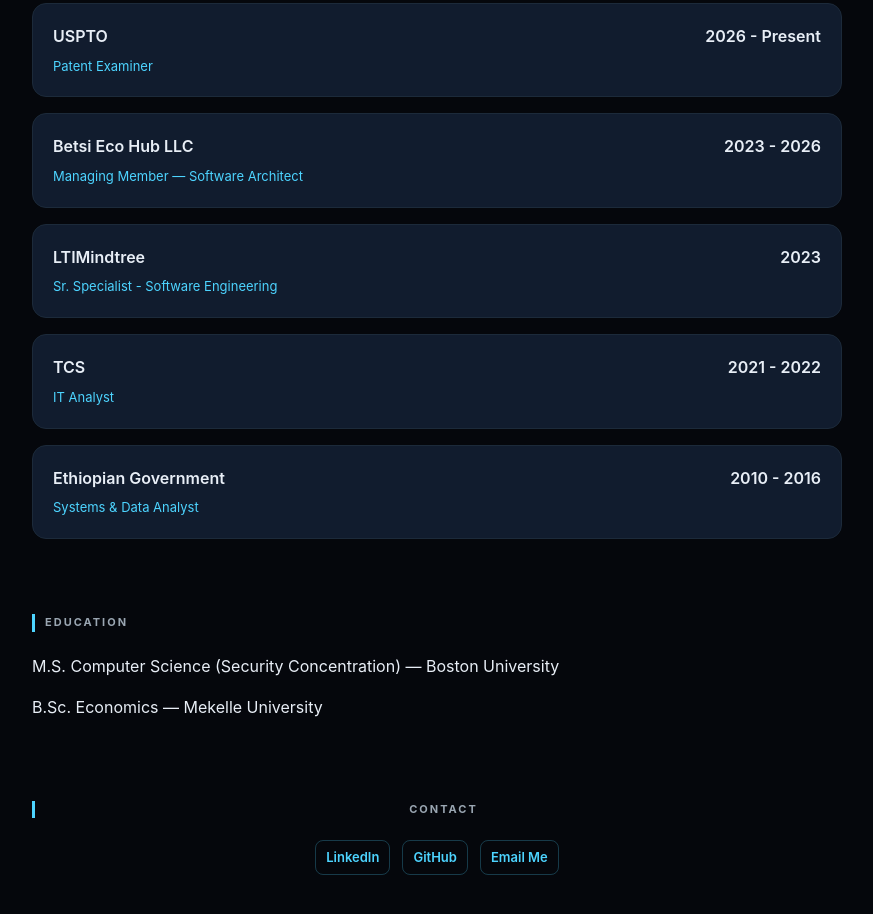
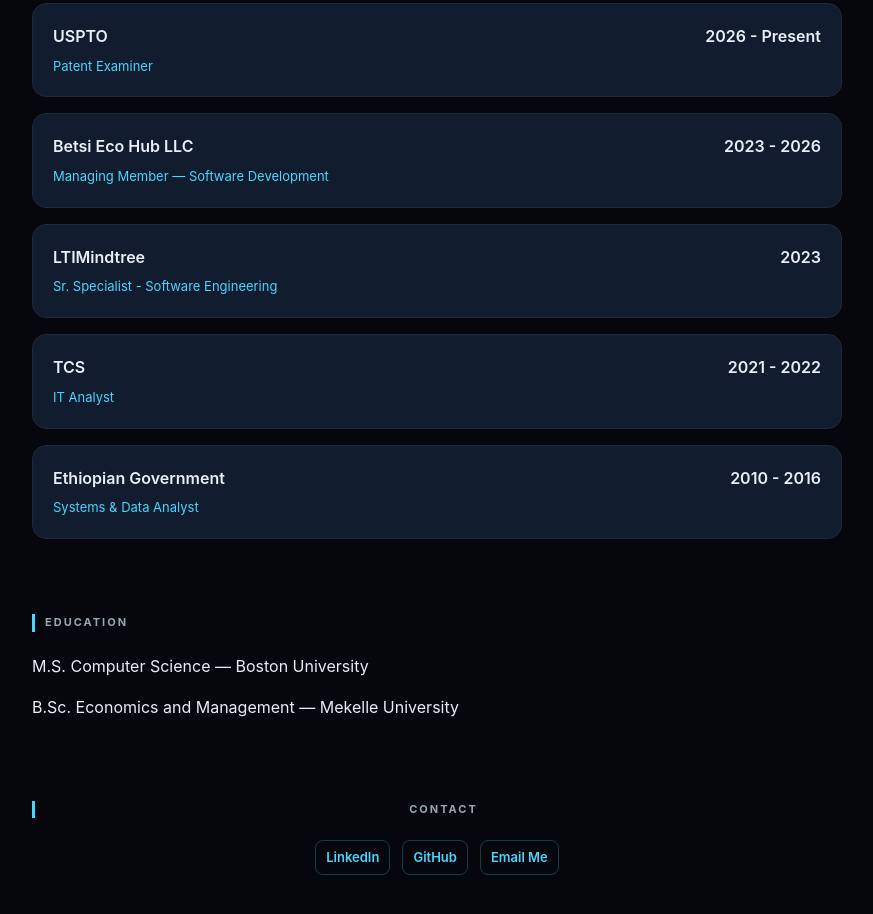
Before and after one commit to mollanegash/mollanegash.github.io, a plain HTML site: page index.html in a window 1280 px wide. Shown: the part 1516-2430 px from the top of the page, without its empty margins (398-1271 px from the left). Drawn offline with Linux system fonts and the light colour scheme.

Commit message:
Update job title and education details in index.html

```diff
--- a/index.html
+++ b/index.html
@@ -231,7 +231,7 @@
             <span>Betsi Eco Hub LLC</span>
             <span>2023 - 2026</span>
           </div>
-          <div class="company">Managing Member — Software Architect</div>
+          <div class="company">Managing Member — Software Development</div>
           <div class="exp-body">
             <ul>
               <li>Architected cloud-native microservices and distributed platforms using Java 21, Spring Boot, AWS EKS, Kubernetes, and Apache Kafka</li>
@@ -280,8 +280,8 @@
       </section>
       <section id="education">
         <h2>Education</h2>
-        <p>M.S. Computer Science (Security Concentration) — Boston University</p>
-        <p>B.Sc. Economics — Mekelle University</p>
+        <p>M.S. Computer Science — Boston University</p>
+        <p>B.Sc. Economics and Management — Mekelle University</p>
       </section>
       <section id="contact" class="contact">
         <h2>Contact</h2>
```
